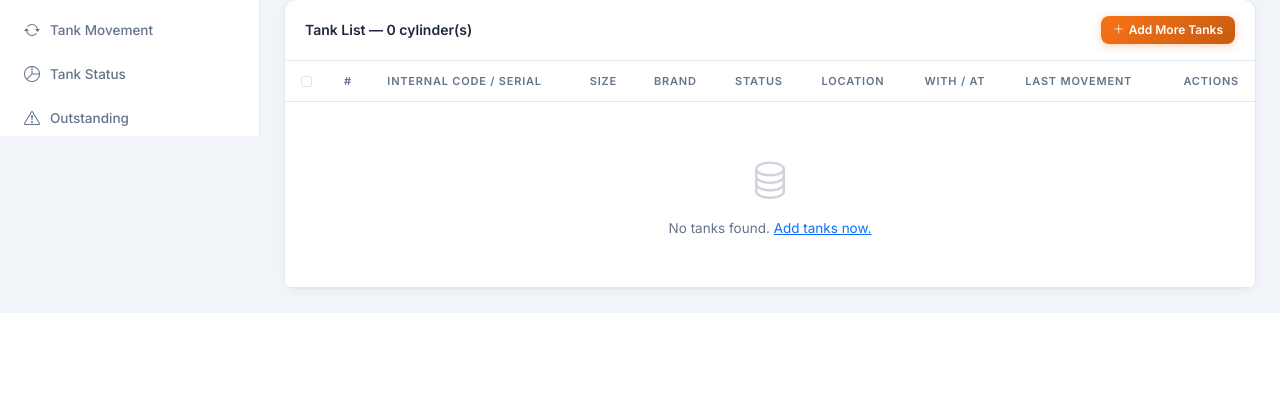
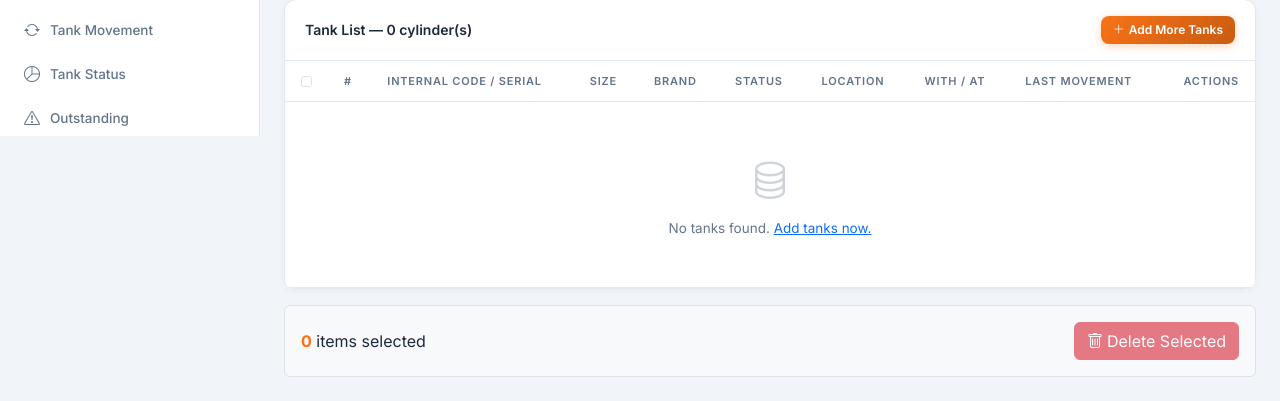
Before and after one commit to razhil1/lpgsystem, a Flask app: page /tanks/ in a window 1280 px wide. Shown: the part 664-1065 px from the top of the page. Before the commit the page ends 977 px from the top, so only its background shows below. Run offline with Flask 3, Linux system fonts and the light colour scheme; a user stored in the database is signed in; some libraries are stand-ins or nearby versions.

Commit message:
Update tank deletion to hard delete and make bulk delete button permanently visible

```diff
--- a/app/tanks/routes.py
+++ b/app/tanks/routes.py
@@ -244,15 +244,23 @@ def delete(id):
     if current_user.role != 'admin':
         flash('You do not have permission to delete tanks.', 'danger')
         return redirect(url_for('tanks.index'))
+
     tank = Tank.query.get_or_404(id)
-    tank.is_active = False
+
+    # Delete associated history records first
+    for h in tank.history:
+        db.session.delete(h)
+
     log = AuditLog(user_id=current_user.id, action='DELETE', module='tanks',
                    record_id=tank.id,
-                   description=f'Deactivated tank: {tank.serial_number}',
+                   description=f'Deleted tank permanently: {tank.serial_number}',
                    ip_address=request.remote_addr)
+
+    db.session.delete(tank)
     db.session.add(log)
     db.session.commit()
-    flash('Tank deactivated successfully.', 'warning')
+
+    flash('Tank deleted permanently.', 'warning')
     return redirect(url_for('tanks.index'))
 
 
@@ -272,17 +280,21 @@ def batch_delete():
     count = 0
     for tid in tank_ids:
         tank = db.session.get(Tank, int(tid))
-        if tank and tank.is_active:
-            tank.is_active = False
+        if tank:
+            # Delete associated history records first to satisfy foreign key constraints
+            for h in tank.history:
+                db.session.delete(h)
+
+            db.session.delete(tank)
             count += 1
             log = AuditLog(user_id=current_user.id, action='DELETE', module='tanks',
                            record_id=tank.id,
-                           description=f'Deactivated tank (Batch): {tank.serial_number}',
+                           description=f'Deleted tank permanently (Batch): {tank.serial_number}',
                            ip_address=request.remote_addr)
             db.session.add(log)
 
     db.session.commit()
-    flash(f'Successfully deactivated {count} tanks.', 'warning')
+    flash(f'Successfully deleted {count} tanks permanently.', 'warning')
     return jsonify({'success': True, 'redirect': url_for('tanks.index')})
 
 
--- a/app/templates/tanks/index.html
+++ b/app/templates/tanks/index.html
@@ -191,15 +191,15 @@
     </div>
 </div>
 
-<div id="bulkActions" class="mt-3 p-3 bg-light rounded border d-none">
+<div id="bulkActions" class="mt-3 p-3 bg-light rounded border">
     <div class="d-flex align-items-center justify-content-between">
         <div>
             <span id="selectedCount" class="fw-bold text-primary">0</span> items selected
         </div>
         <div>
             {% if current_user.role == 'admin' %}
-            <button id="bulkDelete" class="btn btn-danger">
-                <i class="bi bi-trash me-1"></i>Deactivate Selected
+            <button id="bulkDelete" class="btn btn-danger" disabled>
+                <i class="bi bi-trash me-1"></i>Delete Selected
             </button>
             {% endif %}
         </div>
@@ -247,9 +247,9 @@ $(document).ready(function() {
         const checkedCount = $('.tank-checkbox:checked').length;
         $selectedCount.text(checkedCount);
         if (checkedCount > 0) {
-            $bulkActions.removeClass('d-none');
+            $bulkDelete.prop('disabled', false);
         } else {
-            $bulkActions.addClass('d-none');
+            $bulkDelete.prop('disabled', true);
         }
     }
 
@@ -276,7 +276,7 @@ $(document).ready(function() {
 
         if (selectedIds.length === 0) return;
 
-        if (confirm(`Are you sure you want to deactivate ${selectedIds.length} tanks?`)) {
+        if (confirm(`Are you sure you want to permanently delete ${selectedIds.length} tanks? This cannot be undone.`)) {
             $.ajax({
                 url: "{{ url_for('tanks.batch_delete') }}",
                 method: "POST",
```
